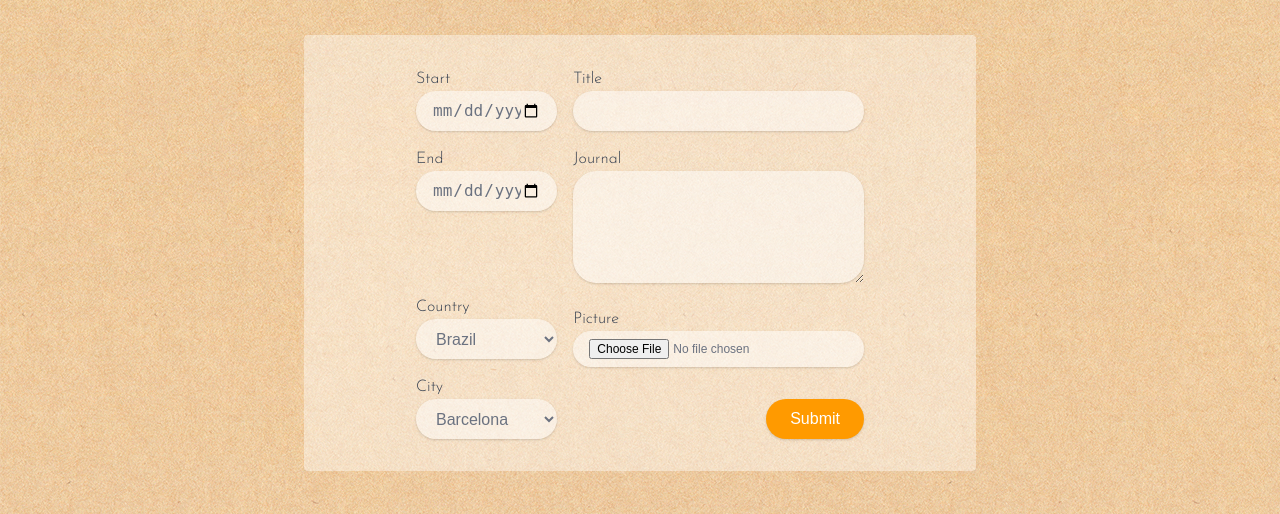
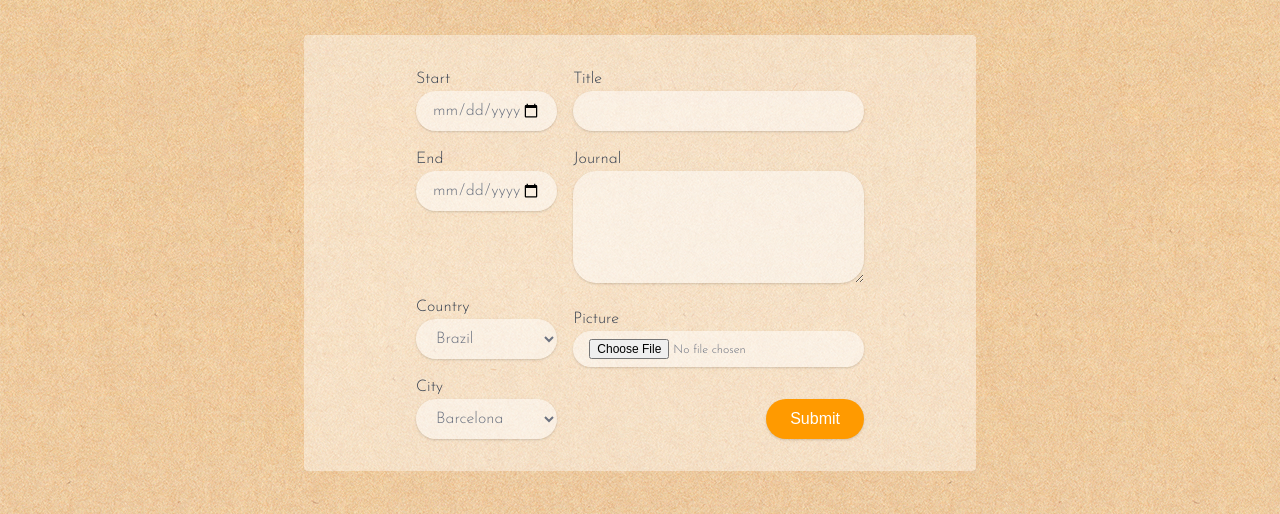
Before and after one commit to ayumitanaka13/journaly, a Flask app: page /add_journal in a window 1280 px wide. Shown: the part 227-741 px from the top of the page. Run offline with Flask 2, Linux system fonts and the light colour scheme; a user stored in the database is signed in; data comes from the database, SQL or seed files in the repository; some libraries are stand-ins or nearby versions; some web fonts are replaced.

Commit message:
modified style.css

```diff
--- a/flaskr/static/css/public/style.css
+++ b/flaskr/static/css/public/style.css
@@ -1690,8 +1690,6 @@ form {
 /* form */
 
 .form-style {
-  --tw-text-opacity: 1;
-  color: rgba(55, 65, 81, var(--tw-text-opacity));
   width: 75%;
 }
 
@@ -1717,6 +1715,7 @@ form {
 
 .input-form{
   border-radius: 9999px;
+  font-family: Josefin Sans, sans-serif;
   height: 2.5rem;
   font-size: 0.875rem;
   line-height: 1.25rem;
--- a/flaskr/static/css/src/style.css
+++ b/flaskr/static/css/src/style.css
@@ -206,10 +206,10 @@
     }
     /* form */
     .form-style {
-        @apply w-3/4 sm:w-2/3 text-gray-700;
+        @apply w-3/4 sm:w-2/3;
     }
     .input-form {
-        @apply h-10 w-full bg-white bg-opacity-50 hover:bg-opacity-90 focus:bg-opacity-90 text-gray-500 focus:outline-none rounded-full shadow duration-300 text-sm sm:text-base py-1 sm:py-2 px-2 sm:px-4;
+        @apply h-10 w-full font-josefin bg-white bg-opacity-50 hover:bg-opacity-90 focus:bg-opacity-90 text-gray-500 focus:outline-none rounded-full shadow duration-300 text-sm sm:text-base py-1 sm:py-2 px-2 sm:px-4;
     }
     /* transform */
     .transform-scale {
```
